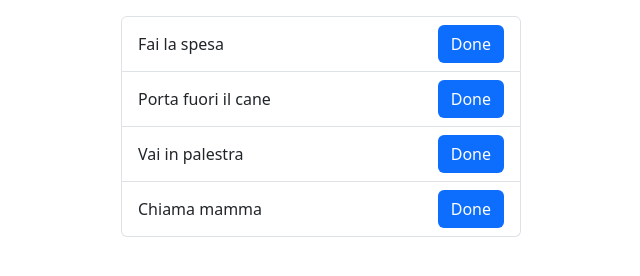
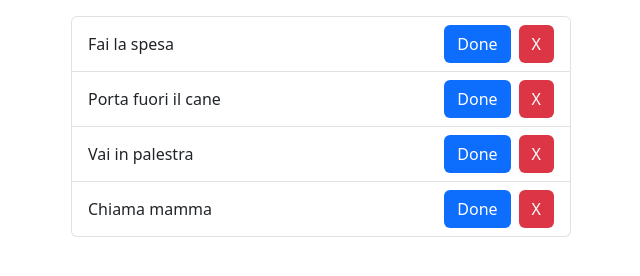
Before and after one commit to GabrielePazi/vue-todolist, a plain HTML site: page index.html in a window 1280 px wide. Shown: the whole page, without its empty margins (319-959 px from the left). Drawn offline with nearby package versions, Linux system fonts and the light colour scheme.

Commit message:
1.1 milestone 2

```diff
--- a/index.html
+++ b/index.html
@@ -4,8 +4,8 @@
 <head>
   <meta charset="UTF-8">
   <meta name="viewport" content="width=device-width, initial-scale=1.0">
+  <link rel="stylesheet" href="https://cdnjs.cloudflare.com/ajax/libs/font-awesome/6.4.0/css/all.min.css">
   <link rel="stylesheet" href="https://cdn.jsdelivr.net/npm/bootstrap@5.3.0/dist/css/bootstrap.min.css">
-  <link rel="stylesheet" href="https://cdnjs.cloudflare.com/ajax/libs/font-awesome/6.4.0/css/all.min.css">
   <script src="https://unpkg.com/vue@3/dist/vue.global.js"></script>
   <link rel="stylesheet" href="style.css">
   <title>Vue To Do List</title>
@@ -15,10 +15,13 @@
   <div id="app">
     <div class="list-container d-flex justify-content-center mt-3">
       <ul class="list-group">
-        <li v-for="(toDoItem, i) in toDoList" class="list-group-item d-flex justify-content-between align-items-center">
+        <li v-for="(toDoItem, i) in toDoList"
+          class="list-group-item d-flex justify-content-between align-items-center gap-2">
 
-          <div v-bind:class="toDoItem.done == true ? 'text-decoration-line-through' : ''">{{toDoItem.text}}</div>
+          <div class="flex-grow-1" v-bind:class="toDoItem.done == true ? 'text-decoration-line-through' : ''">
+            {{toDoItem.text}}</div>
           <button class="btn bg-primary text-white" @click="changeDoneValue(i)">Done</button>
+          <button class="btn bg-danger text-white" @click="deleteToDoItem(toDoItem.id)">X</button>
         </li>
       </ul>
     </div>
--- a/main.js
+++ b/main.js
@@ -31,6 +31,19 @@ Vue.createApp({
       newToDoList[i].done = !this.toDoList[i].done
       console.log(newToDoList)
       return
+    },
+    deleteToDoItem(itemToDeleteId) {
+      const newToDoList = []
+
+      for (let i = 0; i < this.toDoList.length; i++) {
+        if (this.toDoList[i].id !== itemToDeleteId) {
+          newToDoList.push(this.toDoList[i])
+        }
+      }
+      console.log(newToDoList)
+
+      this.toDoList = [...newToDoList]
+      return
     }
   }
 }).mount('#app')
--- a/style.css
+++ b/style.css
@@ -5,5 +5,5 @@
 }
 
 .list-group {
-  width: 400px;
+  width: 500px;
 }
```
